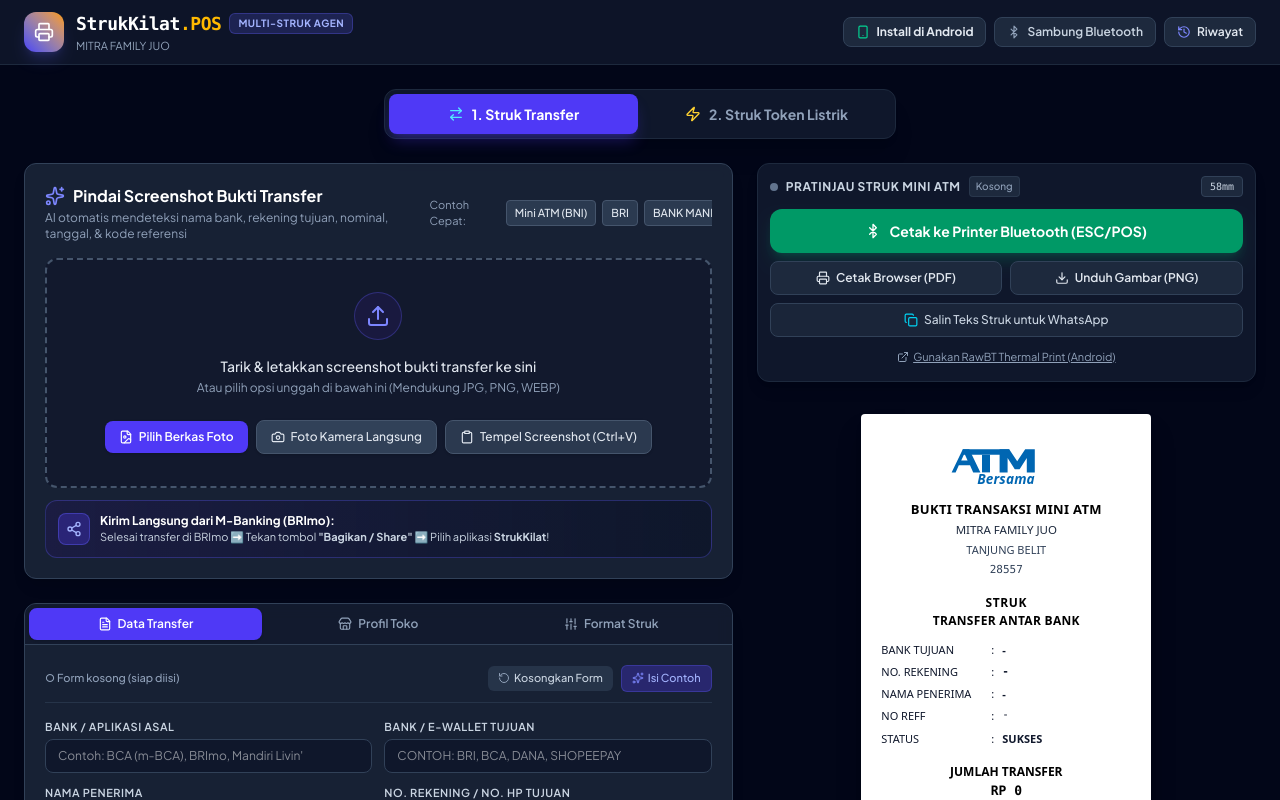
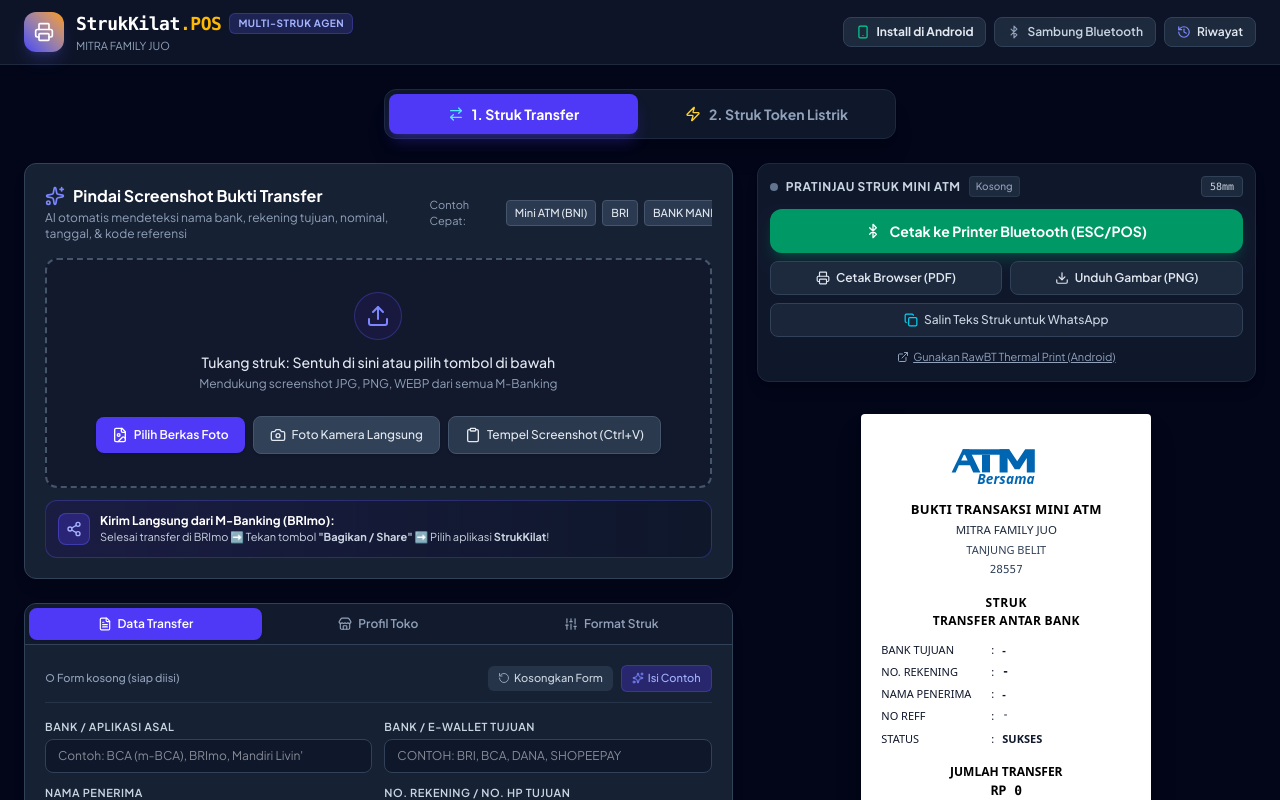
Before and after one commit to Dwi130318/strukkilat, a React (Vite) app: page / in a window 1280 px wide. Shown: the top 800 px of the page. Built offline with nearby package versions, Linux system fonts and the light colour scheme.

Commit message:
refactor: simplify input handling in UploadSection
Remove redundant file input elements and consolidate file processing logic to improve component maintainability and readability.

```diff
--- a/src/components/UploadSection.tsx
+++ b/src/components/UploadSection.tsx
@@ -431,30 +431,6 @@
             : 'border-slate-600 bg-slate-900/60 hover:border-slate-500'
         }`}
       >
-        <input
-          ref={fileInputRef}
-          type="file"
-          accept="image/*"
-          className="hidden"
-          onChange={(e) => {
-            if (e.target.files && e.target.files[0]) {
-              processImageFile(e.target.files[0]);
-            }
-          }}
-        />
-        <input
-          ref={cameraInputRef}
-          type="file"
-          accept="image/*"
-          capture="environment"
-          className="hidden"
-          onChange={(e) => {
-            if (e.target.files && e.target.files[0]) {
-              processImageFile(e.target.files[0]);
-            }
-          }}
-        />
-
         {isProcessing ? (
           <div className="py-6 flex flex-col items-center justify-center space-y-3">
             <div className="relative">
@@ -484,8 +460,23 @@
           </div>
         ) : (
           <div className="space-y-4">
+            <label
+              className="cursor-pointer block touch-manipulation group"
+              title="Klik untuk memilih foto bukti transfer"
+            >
+              <input
+                type="file"
+                accept="image/*,image/jpeg,image/png,image/webp,image/jpg"
+                className="sr-only"
+                onChange={(e) => {
+                  if (e.target.files && e.target.files[0]) {
+                    processImageFile(e.target.files[0]);
+                  }
+                  e.target.value = '';
+                }}
+              />
               <div
-              className={`w-12 h-12 mx-auto rounded-full flex items-center justify-center ${
+                className={`w-12 h-12 mx-auto rounded-full flex items-center justify-center transition group-hover:scale-105 ${
                   mode === 'pln_token'
                     ? 'bg-amber-950/60 text-amber-400 border border-amber-500/30'
                     : 'bg-indigo-950/60 text-indigo-400 border border-indigo-500/30'
@@ -494,47 +485,67 @@
                 {mode === 'pln_token' ? <Zap className="w-6 h-6" /> : <Upload className="w-6 h-6" />}
               </div>
 
-            <div className="space-y-1">
-              <p className="text-sm font-medium text-slate-200">
-                Tarik & letakkan screenshot bukti {mode === 'pln_token' ? 'token PLN' : 'transfer'} ke sini
+              <div className="space-y-1 mt-3">
+                <p className="text-sm font-medium text-slate-200 group-hover:text-white transition">
+                  Tukang struk: Sentuh di sini atau pilih tombol di bawah
                 </p>
                 <p className="text-xs text-slate-400">
-                Atau pilih opsi unggah di bawah ini (Mendukung JPG, PNG, WEBP)
+                  Mendukung screenshot JPG, PNG, WEBP dari semua M-Banking
                 </p>
               </div>
+            </label>
 
             {/* ACTION BUTTONS */}
             <div className="flex flex-wrap items-center justify-center gap-2 pt-2">
-              <button
-                type="button"
-                onClick={() => fileInputRef.current?.click()}
-                className={`px-3.5 py-2 text-xs font-semibold rounded-lg shadow transition flex items-center gap-1.5 ${
+              <label
+                className={`cursor-pointer px-4 py-2.5 text-xs font-semibold rounded-lg shadow transition flex items-center gap-1.5 active:scale-95 touch-manipulation select-none ${
                   mode === 'pln_token'
                     ? 'bg-amber-600 hover:bg-amber-500 text-slate-950 font-bold'
                     : 'bg-indigo-600 hover:bg-indigo-500 text-white'
                 }`}
               >
-                <FileImage className="w-3.5 h-3.5" />
-                Pilih Berkas Foto
-              </button>
+                <input
+                  type="file"
+                  accept="image/*,image/jpeg,image/png,image/webp,image/jpg"
+                  className="sr-only"
+                  onChange={(e) => {
+                    if (e.target.files && e.target.files[0]) {
+                      processImageFile(e.target.files[0]);
+                    }
+                    e.target.value = '';
+                  }}
+                />
+                <FileImage className="w-4 h-4 shrink-0" />
+                <span>Pilih Berkas Foto</span>
+              </label>
 
-              <button
-                type="button"
-                onClick={() => cameraInputRef.current?.click()}
-                className="px-3.5 py-2 text-xs font-medium bg-slate-700 hover:bg-slate-600 text-slate-200 rounded-lg border border-slate-600 shadow transition flex items-center gap-1.5"
+              <label
+                className="cursor-pointer px-4 py-2.5 text-xs font-medium bg-slate-700 hover:bg-slate-600 text-slate-200 rounded-lg border border-slate-600 shadow transition flex items-center gap-1.5 active:scale-95 touch-manipulation select-none"
               >
-                <Camera className="w-3.5 h-3.5" />
-                Foto Kamera Langsung
-              </button>
+                <input
+                  type="file"
+                  accept="image/*"
+                  capture="environment"
+                  className="sr-only"
+                  onChange={(e) => {
+                    if (e.target.files && e.target.files[0]) {
+                      processImageFile(e.target.files[0]);
+                    }
+                    e.target.value = '';
+                  }}
+                />
+                <Camera className="w-4 h-4 shrink-0" />
+                <span>Foto Kamera Langsung</span>
+              </label>
 
               <button
                 type="button"
                 onClick={handlePasteFromClipboard}
-                className="px-3.5 py-2 text-xs font-medium bg-slate-700/80 hover:bg-slate-600 text-slate-200 rounded-lg border border-slate-600 shadow transition flex items-center gap-1.5"
+                className="px-4 py-2.5 text-xs font-medium bg-slate-700/80 hover:bg-slate-600 text-slate-200 rounded-lg border border-slate-600 shadow transition flex items-center gap-1.5 active:scale-95 touch-manipulation"
                 title="Tempel dari Clipboard (Ctrl + V)"
               >
-                <Clipboard className="w-3.5 h-3.5" />
-                Tempel Screenshot (Ctrl+V)
+                <Clipboard className="w-4 h-4 shrink-0" />
+                <span>Tempel Screenshot (Ctrl+V)</span>
               </button>
             </div>
           </div>
```
Lines whose indentation alone changed are shown as unchanged.
